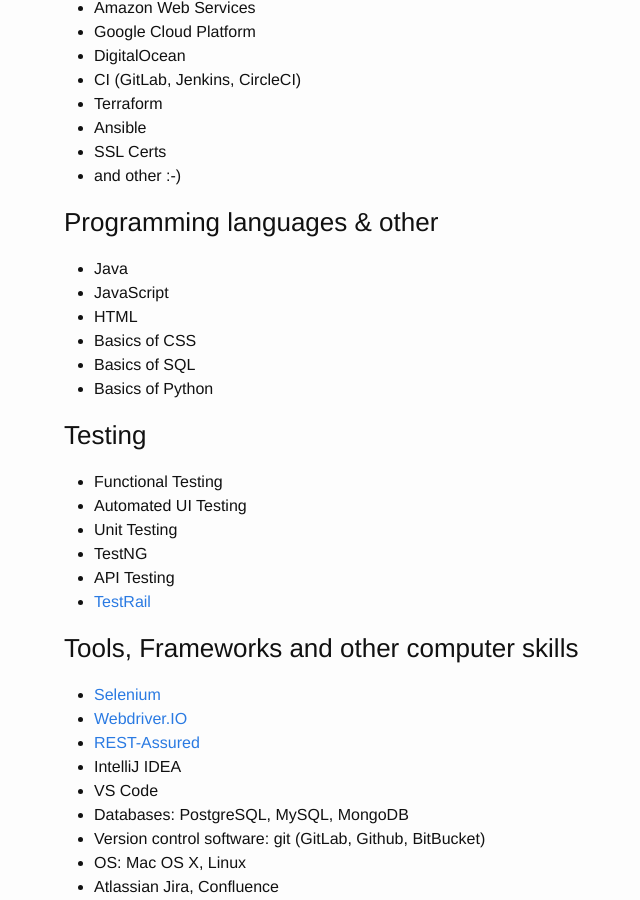
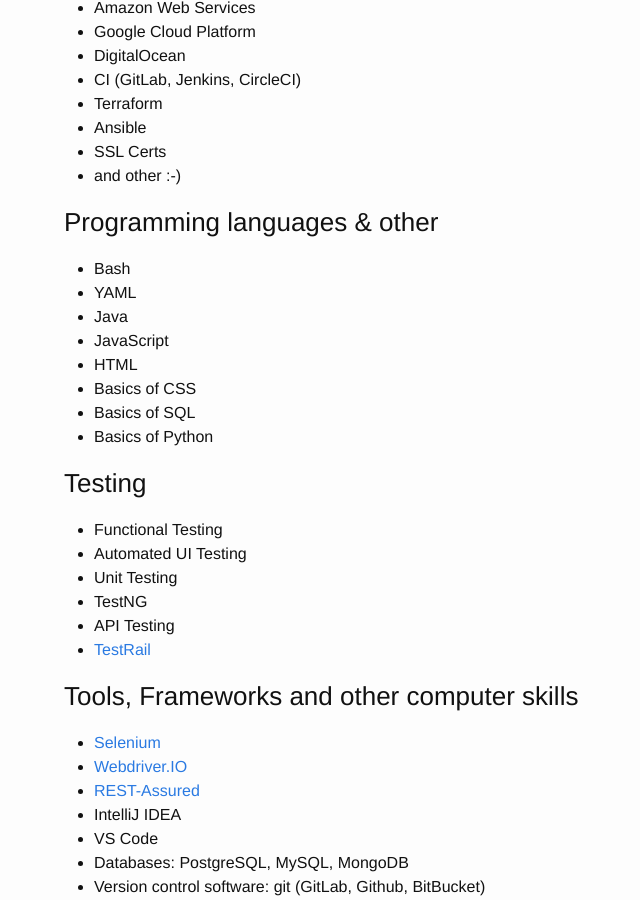
Before and after one commit to demshin/demsh.in, a Jekyll site: the page built from about.md, in a window 1280 px wide and 900 px high, scrolled down 2361 px. Shown: the whole window, without its empty margins (206-846 px from the left). Built offline with Jekyll 4.4.1, drawn with Linux system fonts in a browser that asks for light colours.

Commit message:
add bash & yaml to languages

```diff
--- a/about.md
+++ b/about.md
@@ -101,6 +101,8 @@ web: <https://demsh.in>
 
 ### Programming languages & other
 
+- Bash
+- YAML
 - Java
 - JavaScript
 - HTML
```
